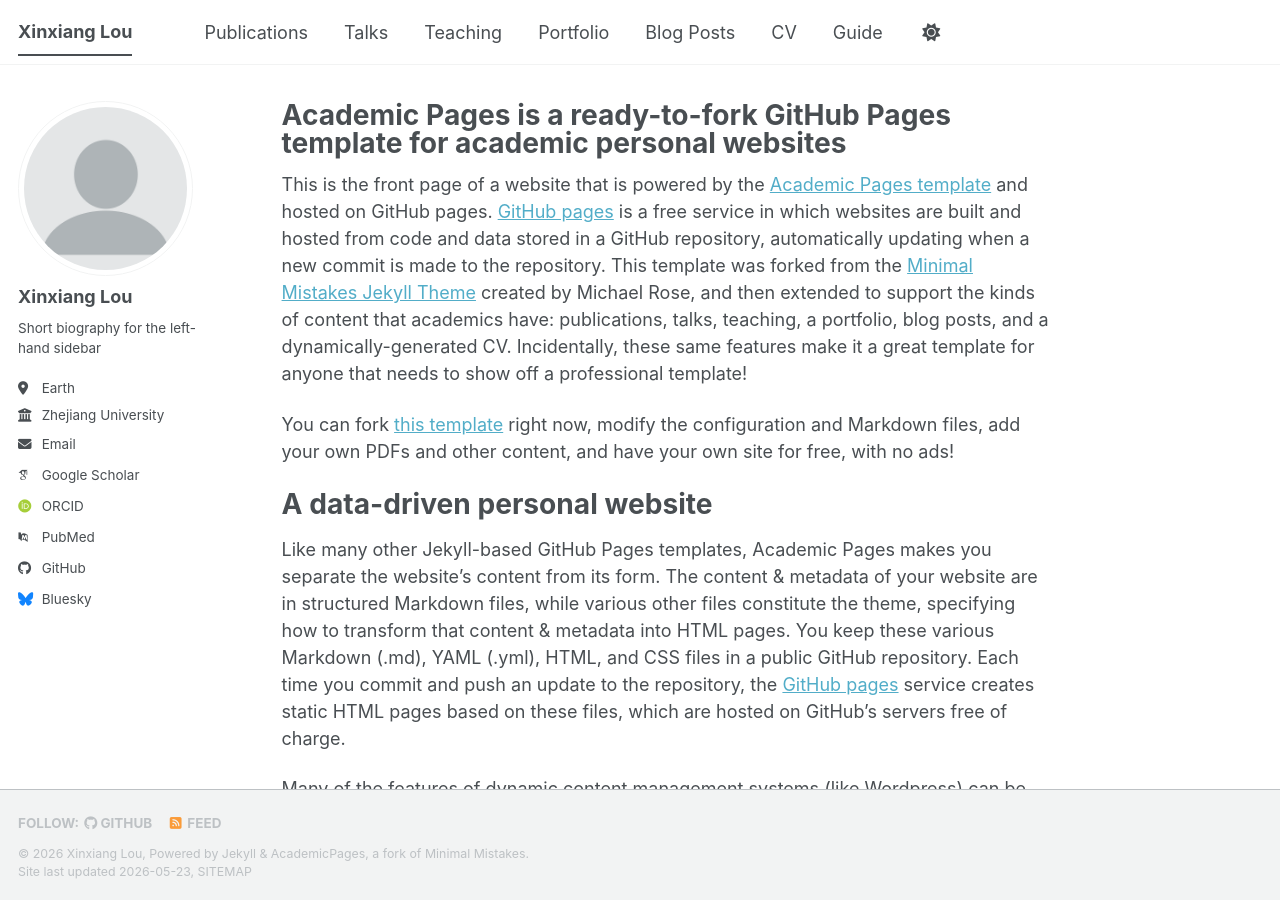
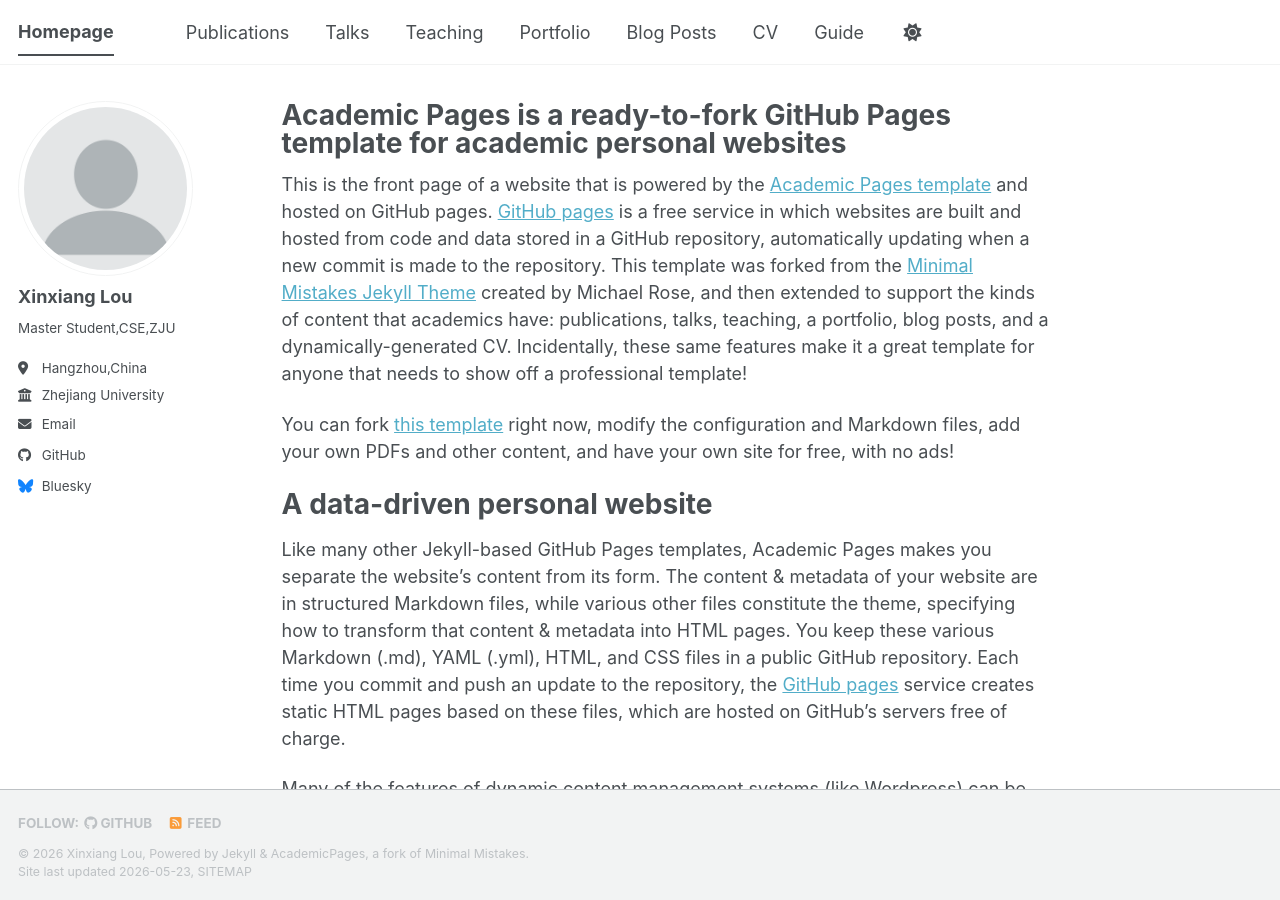
Before and after one commit to louxinxiang/louxinxiang.github.io, a Jekyll site: the page built from _pages/about.md, in a window 1280 px wide and 900 px high. Built offline with Jekyll 4.4.1, drawn with Linux system fonts in a browser that asks for light colours; some web fonts are replaced; a script bundle is joined from its source files by our own code; library files that are not in the unit come from our copies.

Commit message:
Update _config.yml

```diff
--- a/_config.yml
+++ b/_config.yml
@@ -9,7 +9,7 @@
 # Basic Site Settings
 locale                   : "en-US"
 site_theme               : "default" # The available themes options are "default", "air", "sunrise", "mint", "dirt" and "contrast"
-title                    : "Xinxiang Lou"
+title                    : "Homepage"
 title_separator          : "-"
 name                     : &name "Xinxiang Lou"
 description              : &description "Xinxiang Lou's academic portfolio"   # Update this with a general description of your site, this is the default if not overridden by a page
@@ -26,8 +26,8 @@ author:
   avatar           : "profile.png"
   name             : "Xinxiang Lou"
   pronouns         : # example: "she/her"
-  bio              : "Short biography for the left-hand sidebar"
-  location         : "Earth"
+  bio              : "Master Student,CSE,ZJU"
+  location         : "Hangzhou,China"
   employer         : "Zhejiang University"
   uri              : # URL
   email            : "22532029@zju.edu.cn"
@@ -35,13 +35,13 @@ author:
   # Academic websites
   academia         : # URL
   arxiv            : # URL - Update with the correct link to your profile
-  googlescholar    : "https://scholar.google.com/citations?user=PS_CX0AAAAAJ"
+  googlescholar    :
   inspire-hep      : # URL
   impactstory      : # URL
-  orcid            : "https://orcid.org/yourorcidurl"
+  orcid            :
   semantic         : # URL
   ssrn             : # URL
-  pubmed           : "https://www.ncbi.nlm.nih.gov/pubmed/?term=john+snow"
+  pubmed           :
   researchgate     : # URL
   scopus           : # URL
   zotero           : # URL
@@ -51,7 +51,7 @@ author:
   bitbucket        : # Username - Update with your username on the site
   codepen          : # Username
   dribbble         : # Username
-  github           : "academicpages"
+  github           : "https://github.com/louxinxiang"
   kaggle           : # Username
   stackoverflow    : # User number or user number and name (i.e., use "1" or "1/jeff-atwood")
 
```
